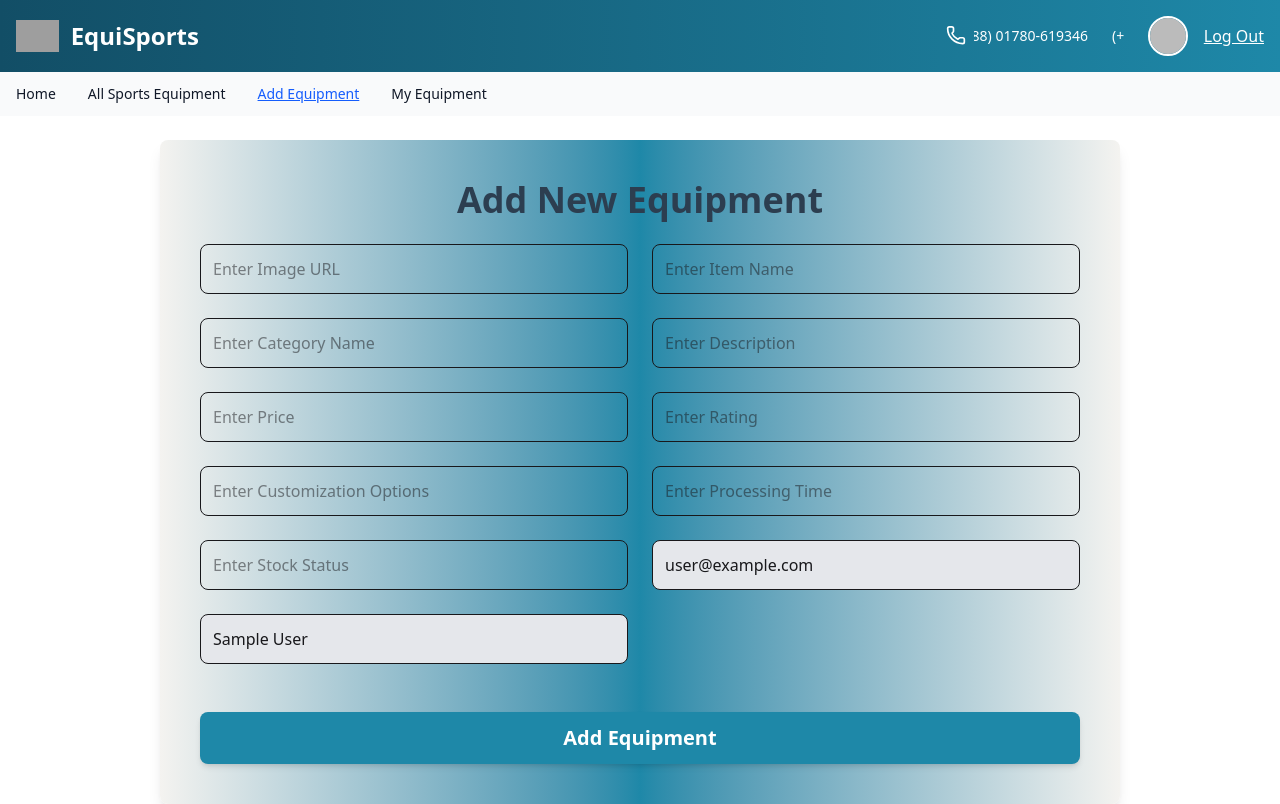
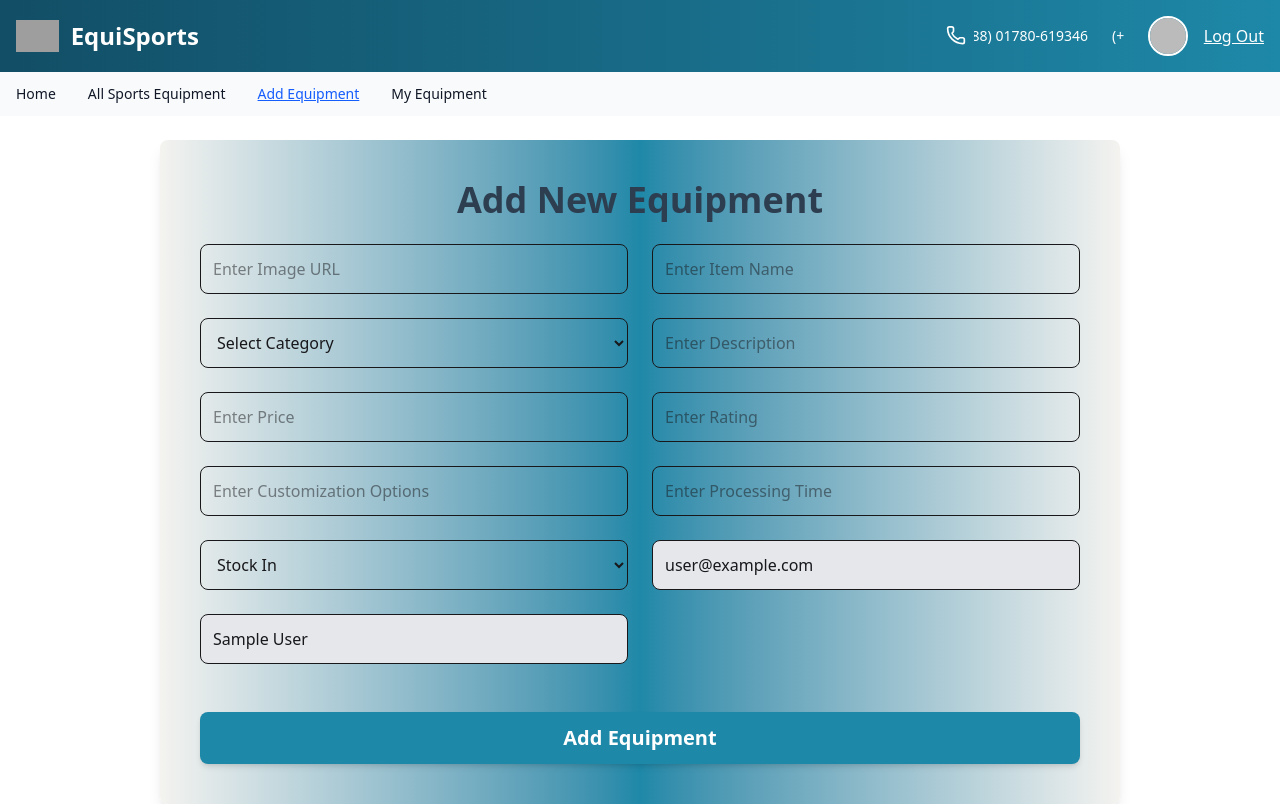
Before and after one commit to sakib236160/equisports-client-side, a React (Vite) app: page /add-equipment in a window 1280 px wide. Built offline with nearby package versions, Linux system fonts and the light colour scheme; no server answers; sample sign-in values are in the browser's storage; grey boxes are pictures that could not be loaded.

Commit message:
my equipment a sudu login kora user gula dakaba

```diff
--- a/src/components/AddEquipment/AddEquipment.jsx
+++ b/src/components/AddEquipment/AddEquipment.jsx
@@ -1,3 +1,141 @@
+// import { useContext } from 'react';
+// import { authContext } from '../AuthProvider/AuthProvider';
+// import Swal from 'sweetalert2';
+
+// const AddEquipment = () => {
+//     const { user } = useContext(authContext);
+
+//     const handleAddEquipment = (event) => {
+//         event.preventDefault();
+//         const form = event.target;
+//         const name = form.name.value;
+//         const image = form.image.value;
+//         const category = form.category.value;
+//         const description = form.description.value;
+//         const price = form.price.value;
+//         const rating = form.rating.value;
+//         const customization = form.customization.value;
+//         const processingTime = form.processingTime.value;
+//         const stockStatus = form.stockStatus.value;
+//         const userEmail = user?.email;
+//         const userName = user?.displayName || 'Unknown';
+
+//         const newEquipment = {
+//             name, image, category, description, price, rating, customization, processingTime, stockStatus, userEmail, userName
+//         };
+
+//         // Send data to the server
+//         fetch("http://localhost:5000/equipment", {
+//             method: 'POST',
+//             headers: {
+//                 'Content-Type': 'application/json'
+//             },
+//             body: JSON.stringify(newEquipment)
+//         })
+//         .then(res => res.json())
+//         .then(data => {
+//             if (data.insertedId) {
+//                 Swal.fire({
+//                     title: 'Add New Equipment',
+//                     text: 'User Added Successfully!!',
+//                     icon: 'success',
+//                     confirmButtonText: 'Ok'
+//                 });
+//             }
+//         });
+//     };
+
+//     return (
+//         <div className="mt-6 bg-gradient-to-r from-[#F4F3F0] via-[#1E88A8] to-[#F4F3F0] p-10 rounded-lg shadow-lg w-3/4 mx-auto transition-all duration-500 hover:scale-105">
+//             <h2 className="text-4xl font-bold text-center mb-6 text-[#2C3E50]">Add New Equipment</h2>
+
+//             <form onSubmit={handleAddEquipment}>
+//                 <div className="grid grid-cols-2 gap-6 mb-6">
+//                     <input
+//                         className="p-3 border rounded-lg focus:outline-none focus:ring-2 focus:ring-[#D2B48C] transition-all"
+//                         type="text"
+//                         name="image"
+//                         placeholder="Enter Image URL"
+//                     />
+//                     <input
+//                         className="p-3 border rounded-lg focus:outline-none focus:ring-2 focus:ring-[#D2B48C] transition-all"
+//                         type="text"
+//                         name="name"
+//                         placeholder="Enter Item Name"
+//                     />
+//                     <input
+//                         className="p-3 border rounded-lg focus:outline-none focus:ring-2 focus:ring-[#D2B48C] transition-all"
+//                         type="text"
+//                         name="category"
+//                         placeholder="Enter Category Name"
+//                     />
+//                     <input
+//                         className="p-3 border rounded-lg focus:outline-none focus:ring-2 focus:ring-[#D2B48C] transition-all"
+//                         type="text"
+//                         name="description"
+//                         placeholder="Enter Description"
+//                     />
+//                     <input
+//                         className="p-3 border rounded-lg focus:outline-none focus:ring-2 focus:ring-[#D2B48C] transition-all"
+//                         type="number"
+//                         name="price"
+//                         placeholder="Enter Price"
+//                     />
+//                     <input
+//                         className="p-3 border rounded-lg focus:outline-none focus:ring-2 focus:ring-[#D2B48C] transition-all"
+//                         type="number"
+//                         step="0.1"
+//                         name="rating"
+//                         placeholder="Enter Rating"
+//                     />
+//                     <input
+//                         className="p-3 border rounded-lg focus:outline-none focus:ring-2 focus:ring-[#D2B48C] transition-all"
+//                         type="text"
+//                         name="customization"
+//                         placeholder="Enter Customization Options"
+//                     />
+//                     <input
+//                         className="p-3 border rounded-lg focus:outline-none focus:ring-2 focus:ring-[#D2B48C] transition-all"
+//                         type="text"
+//                         name="processingTime"
+//                         placeholder="Enter Processing Time"
+//                     />
+//                     <input
+//                         className="p-3 border rounded-lg focus:outline-none focus:ring-2 focus:ring-[#D2B48C] transition-all"
+//                         type="number"
+//                         name="stockStatus"
+//                         placeholder="Enter Stock Status"
+//                     />
+//                     <input
+//                         className="p-3 border rounded-lg bg-gray-200 cursor-not-allowed"
+//                         type="email"
+//                         name="userEmail"
+//                         value={user?.email}
+//                         placeholder="User Email"
+//                         readOnly
+//                     />
+//                     <input
+//                         className="p-3 border rounded-lg bg-gray-200 cursor-not-allowed"
+//                         type="text"
+//                         name="userName"
+//                         value={user?.displayName || ''}
+//                         placeholder="User Name"
+//                         readOnly
+//                     />
+//                 </div>
+
+//                 <button className="mt-6 w-full bg-[#1E88A8] text-white py-3 rounded-lg text-xl font-semibold shadow-md hover:bg-[#1E88A8] transition-all duration-300 transform hover:scale-105">
+//                     Add Equipment
+//                 </button>
+//             </form>
+//         </div>
+//     );
+// };
+
+// export default AddEquipment;
+
+
+
 import { useContext } from 'react';
 import { authContext } from '../AuthProvider/AuthProvider';
 import Swal from 'sweetalert2';
@@ -41,6 +179,7 @@ const AddEquipment = () => {
                     icon: 'success',
                     confirmButtonText: 'Ok'
                 });
+                form.reset();
             }
         });
     };
@@ -63,12 +202,20 @@ const AddEquipment = () => {
                         name="name"
                         placeholder="Enter Item Name"
                     />
-                    <input
+                    <select
                         className="p-3 border rounded-lg focus:outline-none focus:ring-2 focus:ring-[#D2B48C] transition-all"
-                        type="text"
                         name="category"
-                        placeholder="Enter Category Name"
-                    />
+                    >
+                        <option value="">Select Category</option>
+                        <option value="Football">Football</option>
+                        <option value="Basketball">Basketball</option>
+                        <option value="Tennis">Tennis</option>
+                        <option value="Badminton">Badminton</option>
+                        <option value="Cricket">Cricket</option>
+                        <option value="Baseball">Baseball</option>
+                        <option value="Cycling">Cycling</option>
+                        <option value="Swimming">Swimming</option>
+                    </select>
                     <input
                         className="p-3 border rounded-lg focus:outline-none focus:ring-2 focus:ring-[#D2B48C] transition-all"
                         type="text"
@@ -100,12 +247,13 @@ const AddEquipment = () => {
                         name="processingTime"
                         placeholder="Enter Processing Time"
                     />
-                    <input
+                    <select
                         className="p-3 border rounded-lg focus:outline-none focus:ring-2 focus:ring-[#D2B48C] transition-all"
-                        type="number"
                         name="stockStatus"
-                        placeholder="Enter Stock Status"
-                    />
+                    >
+                        <option value="Stock In">Stock In</option>
+                        <option value="Stock Out">Stock Out</option>
+                    </select>
                     <input
                         className="p-3 border rounded-lg bg-gray-200 cursor-not-allowed"
                         type="email"
--- a/src/components/MyEquipment/MyEquipment.jsx
+++ b/src/components/MyEquipment/MyEquipment.jsx
@@ -1,19 +1,34 @@
 import { useLoaderData } from "react-router-dom";
+import { useContext, useState } from "react";
+import { authContext } from "../AuthProvider/AuthProvider";
 import MyEquipmentCard from "../MyEquipmentCard/MyEquipmentCard";
-import { useState } from "react";
+
+const MyEquipment = () => {
+    const { user } = useContext(authContext);
+    const loadedEquipments = useLoaderData();
 
 
-const MyEquipment = () => {
-    const loadedEquipments = useLoaderData();
-    const [equipments,setEquipments] = useState(loadedEquipments)
+    const userEquipments = loadedEquipments.filter(equipment => equipment.userEmail === user?.email);
+
+    const [equipments, setEquipments] = useState(userEquipments);
+
     return (
         <div className="m-5 md:m-10 lg:m-20">
-            <h5 className="text-center text-lg md:text-xl font-semibold mb-5">hello My Equipment components{equipments.length}</h5>
-           <div className="grid grid-cols-1 sm:grid-cols-2 lg:grid-cols-3 gap-5">
-           {
-                equipments.map(equipment=><MyEquipmentCard key={equipment._id} equipment={equipment} equipments={equipments} setEquipments={setEquipments}></MyEquipmentCard>)
-            }
-           </div>
+            <h5 className="text-center text-lg md:text-xl font-semibold mb-5">
+                Your Equipment: {equipments.length}
+            </h5>
+            <div className="grid grid-cols-1 sm:grid-cols-2 lg:grid-cols-3 gap-5">
+                {
+                    equipments.map(equipment => (
+                        <MyEquipmentCard
+                            key={equipment._id}
+                            equipment={equipment}
+                            equipments={equipments}
+                            setEquipments={setEquipments}
+                        />
+                    ))
+                }
+            </div>
         </div>
     );
 };
--- a/src/components/ProductDetails/ProductDetails.jsx
+++ b/src/components/ProductDetails/ProductDetails.jsx
@@ -7,6 +7,7 @@ const ProductDetails = () => {
   console.log(contextValue);
   const { id } = useParams();
   const navigate = useNavigate();
+
   const [product, setProduct] = useState(null);
   const [loading, setLoading] = useState(true);
 
```
